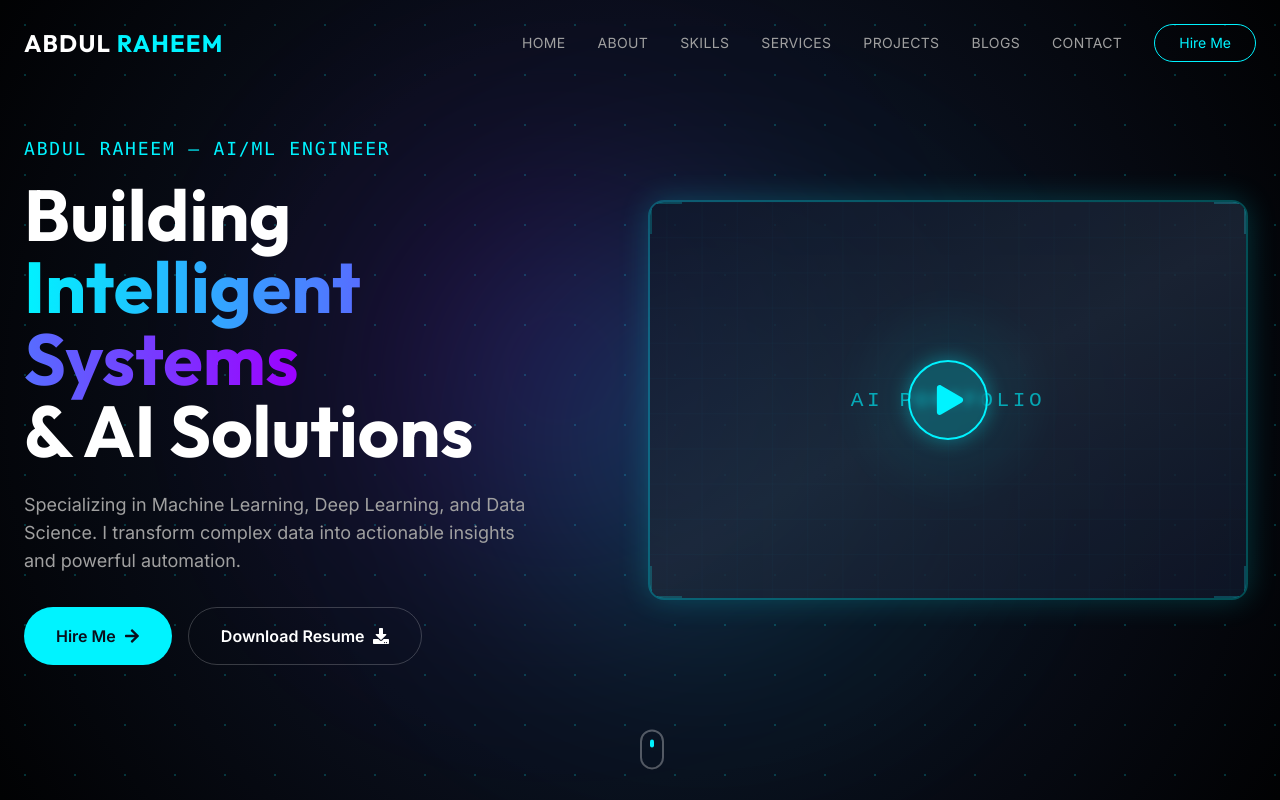
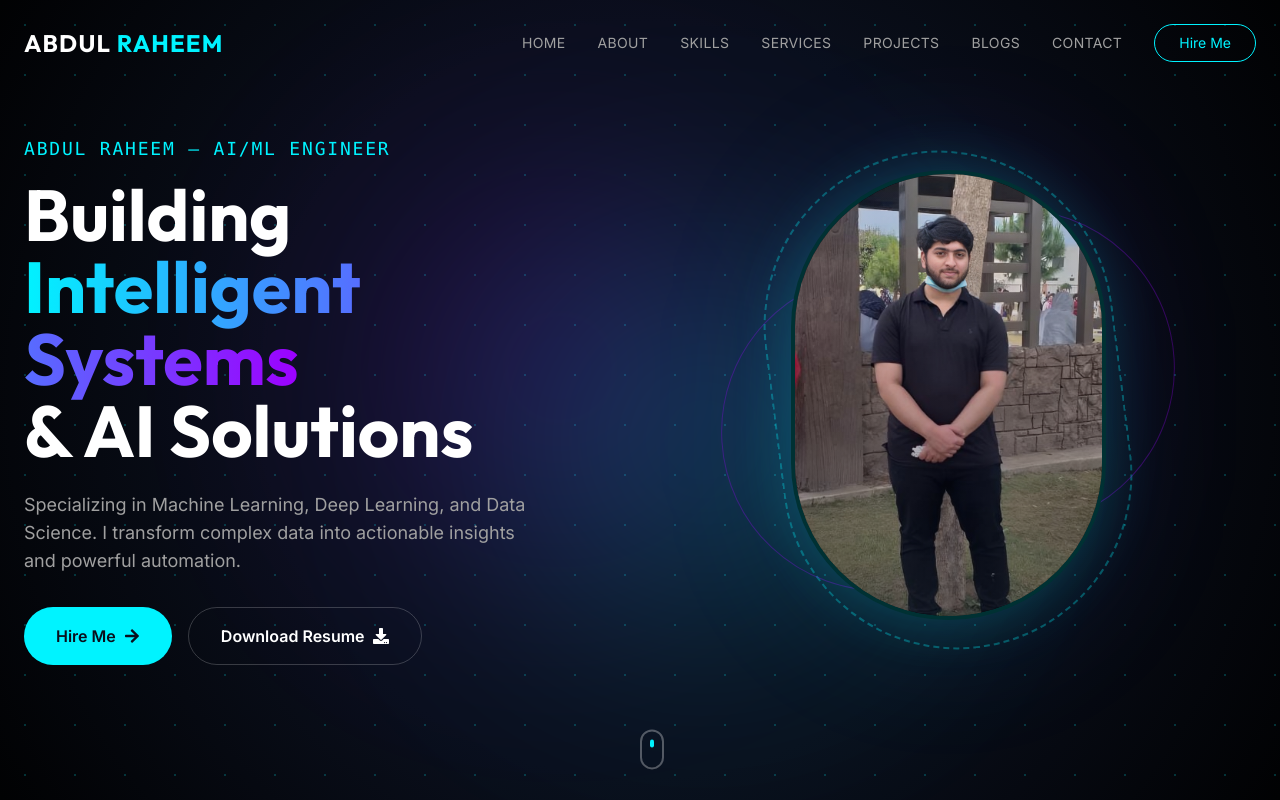
Before and after one commit to abdulraheem381/ai-portfolio, a React (Vite) app: page / in a window 1280 px wide. Shown: the top 800 px of the page. Built offline with nearby package versions, Linux system fonts and the light colour scheme.

Commit message:
blog section added

```diff
--- a/src/components/Hero.jsx
+++ b/src/components/Hero.jsx
@@ -1,12 +1,11 @@
-import React, { useState } from 'react';
+import React from 'react';
 import { motion } from 'framer-motion';
-import { FaArrowRight, FaDownload, FaPlay } from 'react-icons/fa';
+import { FaArrowRight, FaDownload } from 'react-icons/fa';
 
 const Hero = () => {
-    const [isPlaying, setIsPlaying] = useState(false);
 
     return (
-        <section id="home" className="relative h-screen flex items-center justify-center overflow-hidden bg-primary">
+        <section id="home" className="relative min-h-screen flex items-center justify-center overflow-hidden bg-primary">
             {/* Background Animation (Abstract Neural Network) */}
             <div className="absolute inset-0 z-0">
                 <div className="absolute inset-0 bg-[radial-gradient(circle_at_center,_var(--tw-gradient-stops))] from-primary via-primary to-black opacity-90"></div>
@@ -26,22 +25,22 @@ const Hero = () => {
                 />
             </div>
 
-            <div className="container mx-auto px-6 relative z-10 flex flex-col md:flex-row items-center">
+            <div className="container mx-auto px-6 relative z-10 flex flex-col md:flex-row items-center justify-center h-full pt-20 md:pt-0">
                 {/* Text Content */}
-                <div className="md:w-1/2 text-center md:text-left">
+                <div className="md:w-1/2 text-center md:text-left mb-12 md:mb-0">
                     <motion.div
                         initial={{ opacity: 0, y: 20 }}
                         animate={{ opacity: 1, y: 0 }}
                         transition={{ duration: 0.8 }}
                     >
-                        <h2 className="text-accent-cyan font-mono text-lg mb-4 tracking-widest">
+                        <h2 className="text-accent-cyan font-mono text-sm md:text-lg mb-4 tracking-widest">
                             ABDUL RAHEEM — AI/ML ENGINEER
                         </h2>
-                        <h1 className="text-5xl md:text-7xl font-bold font-heading text-white mb-6 leading-tight">
+                        <h1 className="text-4xl md:text-7xl font-bold font-heading text-white mb-6 leading-tight">
                             Building <span className="text-transparent bg-clip-text bg-gradient-to-r from-accent-cyan to-accent-violet">Intelligent Systems</span> <br />
                             & AI Solutions
                         </h1>
-                        <p className="text-text-muted text-lg mb-8 max-w-lg mx-auto md:mx-0">
+                        <p className="text-text-muted text-base md:text-lg mb-8 max-w-lg mx-auto md:mx-0">
                             Specializing in Machine Learning, Deep Learning, and Data Science.
                             I transform complex data into actionable insights and powerful automation.
                         </p>
@@ -65,49 +64,45 @@ const Hero = () => {
                 </div>
 
                 {/* Hero Image / Video Container */}
-                <div className="md:w-1/2 mt-12 md:mt-0 flex justify-center relative">
+                <div className="md:w-1/2 flex justify-center relative w-full mt-12 md:mt-0">
                     <motion.div
                         initial={{ opacity: 0, scale: 0.8 }}
                         animate={{ opacity: 1, scale: 1 }}
                         transition={{ duration: 0.8, delay: 0.2 }}
-                        className="relative w-96 h-96 md:w-[600px] md:h-[400px] rounded-2xl overflow-hidden border-2 border-accent-cyan/30 shadow-[0_0_30px_rgba(0,243,255,0.2)] group"
+                        className="relative w-full max-w-[350px] aspect-square md:w-[500px] md:h-[500px] md:aspect-square flex justify-center items-center"
                     >
-                        {!isPlaying ? (
-                            /* Thumbnail & Play Button */
-                            <div className="absolute inset-0 flex items-center justify-center z-20">
-                                <img
-                                    src="/video-poster.svg"
-                                    alt="Video Thumbnail"
-                                    className="absolute inset-0 w-full h-full object-cover opacity-80 group-hover:opacity-60 transition-opacity duration-300"
-                                />
-                                <button
-                                    onClick={() => setIsPlaying(true)}
-                                    className="relative z-30 w-20 h-20 bg-accent-cyan/20 backdrop-blur-sm border-2 border-accent-cyan rounded-full flex items-center justify-center text-accent-cyan hover:bg-accent-cyan hover:text-primary transition-all duration-300 group-hover:scale-110 shadow-[0_0_20px_rgba(0,243,255,0.4)]"
-                                >
-                                    <FaPlay className="ml-1 text-3xl" />
-                                </button>
-                                {/* Pulse Effect */}
-                                <div className="absolute z-10 w-20 h-20 bg-accent-cyan/20 rounded-full animate-ping"></div>
-                            </div>
-                        ) : (
-                            /* Active Video Player */
-                            <video
-                                className="w-full h-full object-cover"
-                                autoPlay
-                                controls
-                                controlsList="nodownload"
-                                poster="/video-poster.svg"
-                            >
-                                <source src="/intro.mp4" type="video/mp4" />
-                                Your browser does not support the video tag.
-                            </video>
-                        )}
+                        {/* Rotating Glow Ring */}
+                        <motion.div
+                            animate={{ rotate: 360 }}
+                            transition={{ duration: 10, repeat: Infinity, ease: "linear" }}
+                            className="absolute inset-0 rounded-full border-2 border-dashed border-accent-cyan/30"
+                        ></motion.div>
 
-                        {/* Decorative Corners */}
-                        <div className="absolute top-0 left-0 w-8 h-8 border-t-2 border-l-2 border-accent-cyan"></div>
-                        <div className="absolute top-0 right-0 w-8 h-8 border-t-2 border-r-2 border-accent-cyan"></div>
-                        <div className="absolute bottom-0 left-0 w-8 h-8 border-b-2 border-l-2 border-accent-cyan"></div>
-                        <div className="absolute bottom-0 right-0 w-8 h-8 border-b-2 border-r-2 border-accent-cyan"></div>
+                        {/* Reverse Rotating Ring */}
+                        <motion.div
+                            animate={{ rotate: -360 }}
+                            transition={{ duration: 15, repeat: Infinity, ease: "linear" }}
+                            className="absolute inset-4 rounded-full border border-accent-violet/30"
+                        ></motion.div>
+
+                        {/* Main Image Container */}
+                        <motion.div
+                            animate={{ y: [0, -15, 0] }}
+                            transition={{ duration: 6, repeat: Infinity, ease: "easeInOut" }}
+                            className="relative w-[90%] h-[90%] rounded-full overflow-hidden border-4 border-accent-cyan/20 shadow-[0_0_60px_rgba(0,243,255,0.2)] z-10 bg-black"
+                        >
+                            <img
+                                src="/home_image.png"
+                                alt="Abdul Raheem"
+                                className="w-full h-full object-cover hover:scale-110 transition-transform duration-700"
+                            />
+
+                            {/* Inner Glow */}
+                            <div className="absolute inset-0 bg-gradient-to-t from-primary/50 to-transparent pointer-events-none"></div>
+                        </motion.div>
+
+                        {/* Background Glow Blob */}
+                        <div className="absolute inset-0 bg-gradient-to-tr from-accent-cyan/20 to-accent-violet/20 rounded-full blur-3xl -z-10 animate-pulse"></div>
                     </motion.div>
                 </div>
             </div>
```
Also changed, not shown: public/home_image.jpeg (added), public/home_image.png (added).
